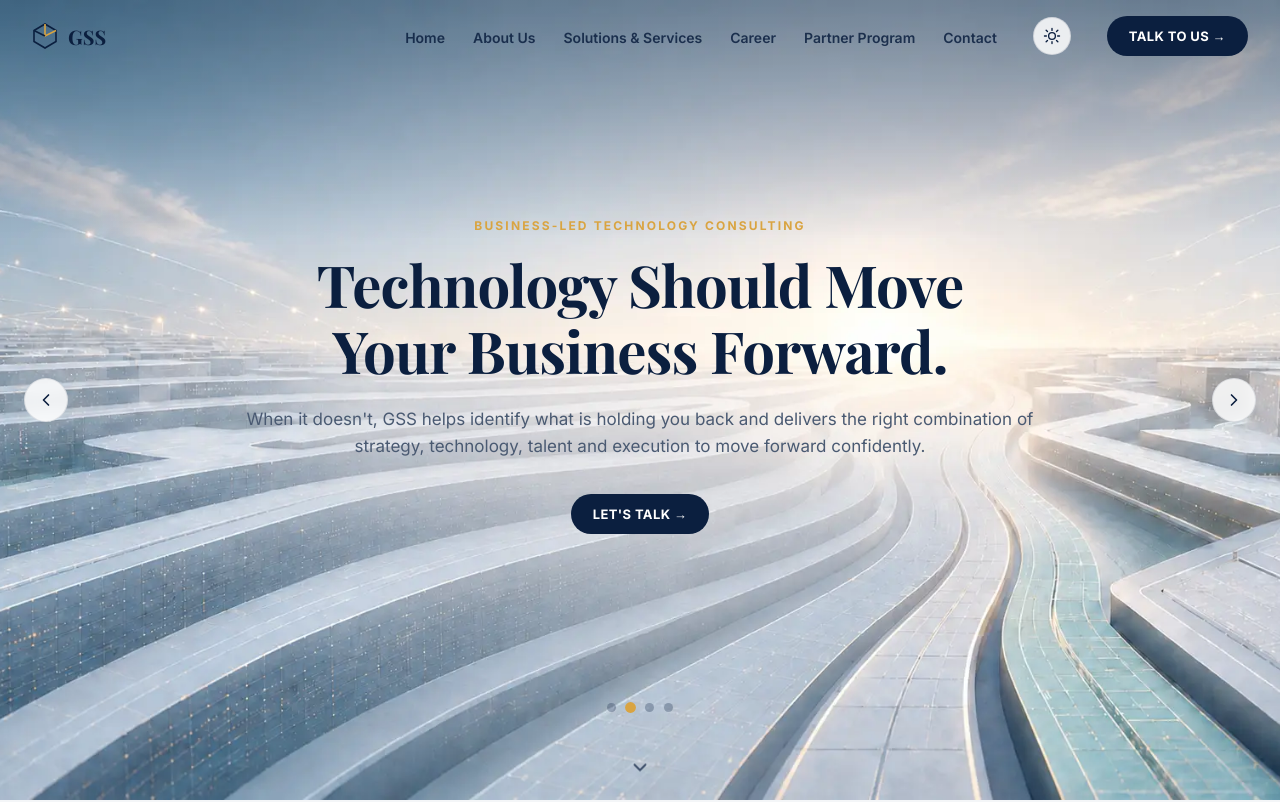
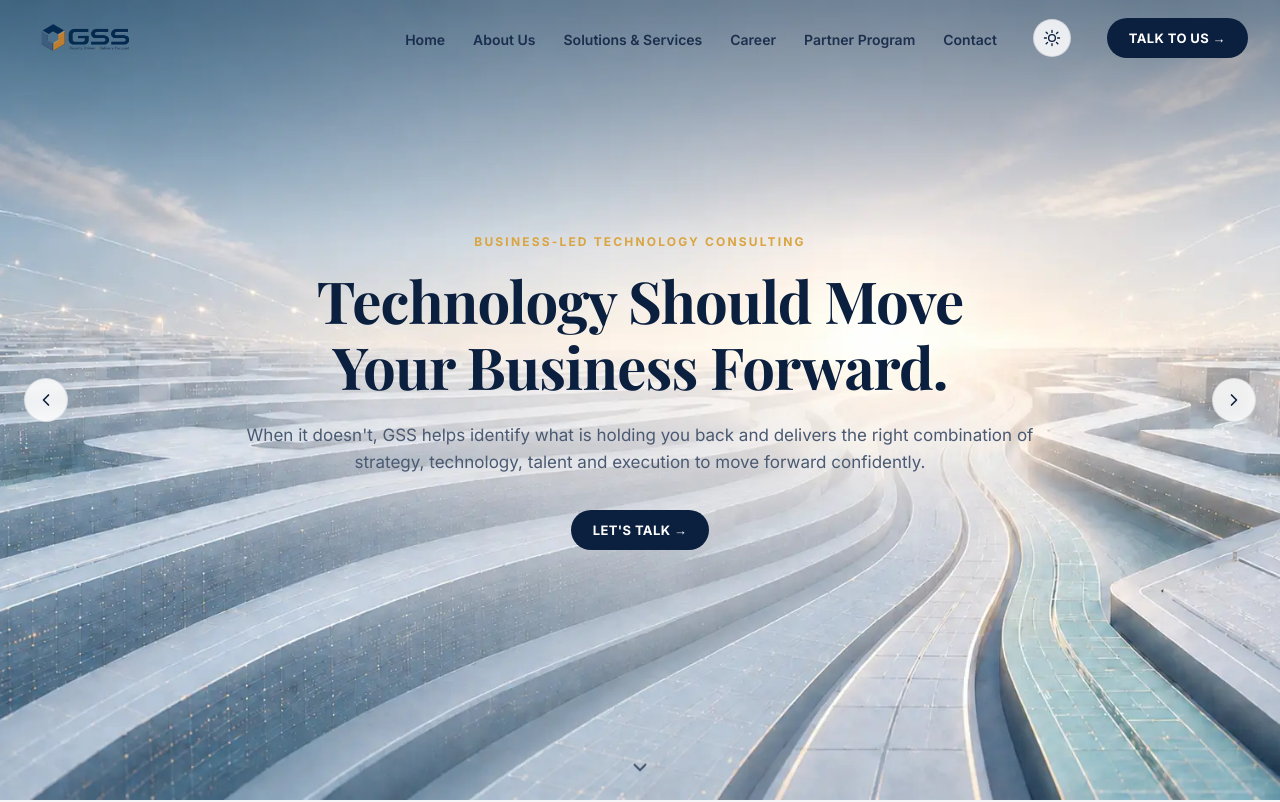
Before and after one commit to rahul-theanalyst/gss_website, a plain HTML site: page index.html in a window 1280 px wide. Shown: the top 802 px of the page. Drawn offline with nearby package versions, Linux system fonts and the light colour scheme.

Commit message:
Replace navbar mark with GSS logo, remove hero carousel dots
Swaps the SVG+text navbar mark for the gss_logo.webp lockup (with a
dark-theme filter so it stays visible against the dark background), and
drops the carousel dot indicators in favor of arrows + autoplay only.

Co-Authored-By: Claude Sonnet 5 <noreply@anthropic.com>

```diff
--- a/css/styles.css
+++ b/css/styles.css
@@ -181,14 +181,19 @@ button:focus-visible {
 .navbar__logo {
   display: flex;
   align-items: center;
-  gap: 10px;
-  font-weight: bold;
-  font-size: 20px;
-  color: var(--text);
   flex-shrink: 0;
 }
-.navbar__logo .mark {
-  color: var(--accent);
+.navbar__logo-img {
+  height: 44px;
+  width: auto;
+  display: block;
+  /* The logo's wordmark/tagline are navy — near-invisible on the dark
+     theme's near-black background — so it's flipped to a plain white
+     silhouette instead of trying to preserve its navy/blue/gold colors. */
+  transition: filter var(--theme-fade);
+}
+[data-theme="dark"] .navbar__logo-img {
+  filter: brightness(0) invert(1);
 }
 
 /* Groups the link list and the right-hand actions so both can be
@@ -568,10 +573,10 @@ body.nav-open {
   transition:
     opacity 0.9s ease,
     visibility 0s linear 0.9s;
-  /* Reserves room below the centered content for the dots + scroll-hint,
-     which are pinned to the bottom of the whole hero (not per-slide), so
-     the tallest slide (the service-card row) never grows into them. */
-  padding-bottom: clamp(90px, 16vh, 150px);
+  /* Reserves room below the centered content for the scroll-hint, which
+     is pinned to the bottom of the whole hero (not per-slide), so the
+     tallest slide (the service-card row) never grows into it. */
+  padding-bottom: clamp(70px, 12vh, 120px);
 }
 .hero-slide.is-active {
   opacity: 1;
@@ -668,35 +673,6 @@ body.nav-open {
   height: 20px;
 }
 
-.hero-carousel__dots {
-  position: absolute;
-  bottom: 88px;
-  left: 50%;
-  transform: translateX(-50%);
-  z-index: 4;
-  display: flex;
-  gap: 10px;
-}
-.hero-carousel__dot {
-  width: 9px;
-  height: 9px;
-  border-radius: 50%;
-  border: none;
-  padding: 0;
-  background: var(--text);
-  opacity: 0.28;
-  cursor: pointer;
-  transition:
-    background-color var(--theme-fade),
-    opacity 0.3s ease,
-    transform 0.3s ease;
-}
-.hero-carousel__dot.is-active {
-  background: var(--accent);
-  opacity: 1;
-  transform: scale(1.2);
-}
-
 .hero-carousel__scroll-hint {
   position: absolute;
   bottom: 28px;
@@ -722,14 +698,11 @@ body.nav-open {
   }
 }
 
-/* Arrows crowd the copy at narrow widths — dots + autoplay still give
-   full control of the carousel without them. */
+/* Arrows crowd the copy at narrow widths — autoplay still cycles the
+   carousel without them. */
 @media (max-width: 640px) {
   .hero-carousel__arrow {
     display: none;
-  }
-  .hero-carousel__dots {
-    bottom: 72px;
   }
 }
 
@@ -1044,6 +1017,9 @@ body.nav-open {
   .navbar {
     padding: 14px 20px;
   }
+  .navbar__logo-img {
+    height: 34px;
+  }
   .navbar__toggle {
     display: flex;
   }
--- a/index.html
+++ b/index.html
@@ -42,12 +42,7 @@
 
 <nav class="navbar" aria-label="Primary">
   <a href="index.html" class="navbar__logo">
-    <svg width="26" height="26" viewBox="0 0 26 26" fill="none" xmlns="http://www.w3.org/2000/svg">
-      <path d="M13 1L24 7.5V18.5L13 25L2 18.5V7.5L13 1Z" stroke="var(--navy-900)" stroke-width="1.6"/>
-      <path d="M13 1V13L24 7.5" stroke="var(--gold-500)" stroke-width="1.6"/>
-      <path d="M13 13L2 7.5" stroke="var(--navy-900)" stroke-width="1.6"/>
-    </svg>
-    GSS
+    <img src="assets/img/gss_logo.webp" alt="GSS — Results Driven | Delivery Focused" class="navbar__logo-img">
   </a>
 
   <!-- Mobile slot. Empty by default (0-width, invisible) — theme.js
@@ -200,13 +195,6 @@
   <button class="hero-carousel__arrow hero-carousel__arrow--next" type="button" aria-label="Next slide">
     <svg viewBox="0 0 24 24" fill="none" stroke="currentColor" stroke-width="2" stroke-linecap="round" stroke-linejoin="round"><path d="M9 6l6 6-6 6"/></svg>
   </button>
-
-  <div class="hero-carousel__dots" role="tablist" aria-label="Choose slide">
-    <button class="hero-carousel__dot is-active" type="button" role="tab" aria-selected="true" data-slide-index="0" aria-label="Slide 1"></button>
-    <button class="hero-carousel__dot" type="button" role="tab" aria-selected="false" data-slide-index="1" aria-label="Slide 2"></button>
-    <button class="hero-carousel__dot" type="button" role="tab" aria-selected="false" data-slide-index="2" aria-label="Slide 3"></button>
-    <button class="hero-carousel__dot" type="button" role="tab" aria-selected="false" data-slide-index="3" aria-label="Slide 4"></button>
-  </div>
 
   <a href="#how-gss-works" class="hero-carousel__scroll-hint" aria-label="Scroll to content">
     <svg viewBox="0 0 24 24" fill="none" stroke="currentColor" stroke-width="2" stroke-linecap="round" stroke-linejoin="round"><path d="M6 9l6 6 6-6"/></svg>
--- a/js/hero-carousel.js
+++ b/js/hero-carousel.js
@@ -1,4 +1,4 @@
-// GSS — homepage hero carousel: autoplay with dot/arrow controls, looping
+// GSS — homepage hero carousel: autoplay with arrow controls, looping
 // infinitely in both directions. Always keeps rotating (pausing only while
 // the browser tab itself is hidden) — under prefers-reduced-motion the
 // slides still rotate, they just hard-cut instead of crossfading (see the
@@ -13,7 +13,6 @@
     if (!carousel) return;
 
     var slides = carousel.querySelectorAll('.hero-slide');
-    var dots = carousel.querySelectorAll('.hero-carousel__dot');
     var prevBtn = carousel.querySelector('.hero-carousel__arrow--prev');
     var nextBtn = carousel.querySelector('.hero-carousel__arrow--next');
     if (slides.length < 2) return;
@@ -31,18 +30,10 @@
 
       slides[current].classList.remove('is-active');
       slides[current].setAttribute('aria-hidden', 'true');
-      if (dots[current]) {
-        dots[current].classList.remove('is-active');
-        dots[current].setAttribute('aria-selected', 'false');
-      }
 
       current = target;
       slides[current].classList.add('is-active');
       slides[current].setAttribute('aria-hidden', 'false');
-      if (dots[current]) {
-        dots[current].classList.add('is-active');
-        dots[current].setAttribute('aria-selected', 'true');
-      }
     }
 
     function goNext() { show(current + 1); }
@@ -56,16 +47,13 @@
       if (timer) { window.clearInterval(timer); timer = null; }
     }
 
-    dots.forEach(function (dot, i) {
-      dot.addEventListener('click', function () { show(i); startAutoplay(); });
-    });
     if (nextBtn) nextBtn.addEventListener('click', function () { goNext(); startAutoplay(); });
     if (prevBtn) prevBtn.addEventListener('click', function () { goPrev(); startAutoplay(); });
 
-    // Only the controls themselves pause on hover/focus — the hero spans
+    // Only the arrows themselves pause on hover/focus — the hero spans
     // almost the whole viewport, so pausing on hover anywhere in it made
     // the carousel look stalled any time the cursor happened to rest there.
-    var controls = carousel.querySelectorAll('.hero-carousel__arrow, .hero-carousel__dot');
+    var controls = carousel.querySelectorAll('.hero-carousel__arrow');
     controls.forEach(function (el) {
       el.addEventListener('mouseenter', stopAutoplay);
       el.addEventListener('mouseleave', startAutoplay);
```
Also changed, not shown: solutions.html (+1 -6 lines), assets/img/gss_logo.webp (added).
